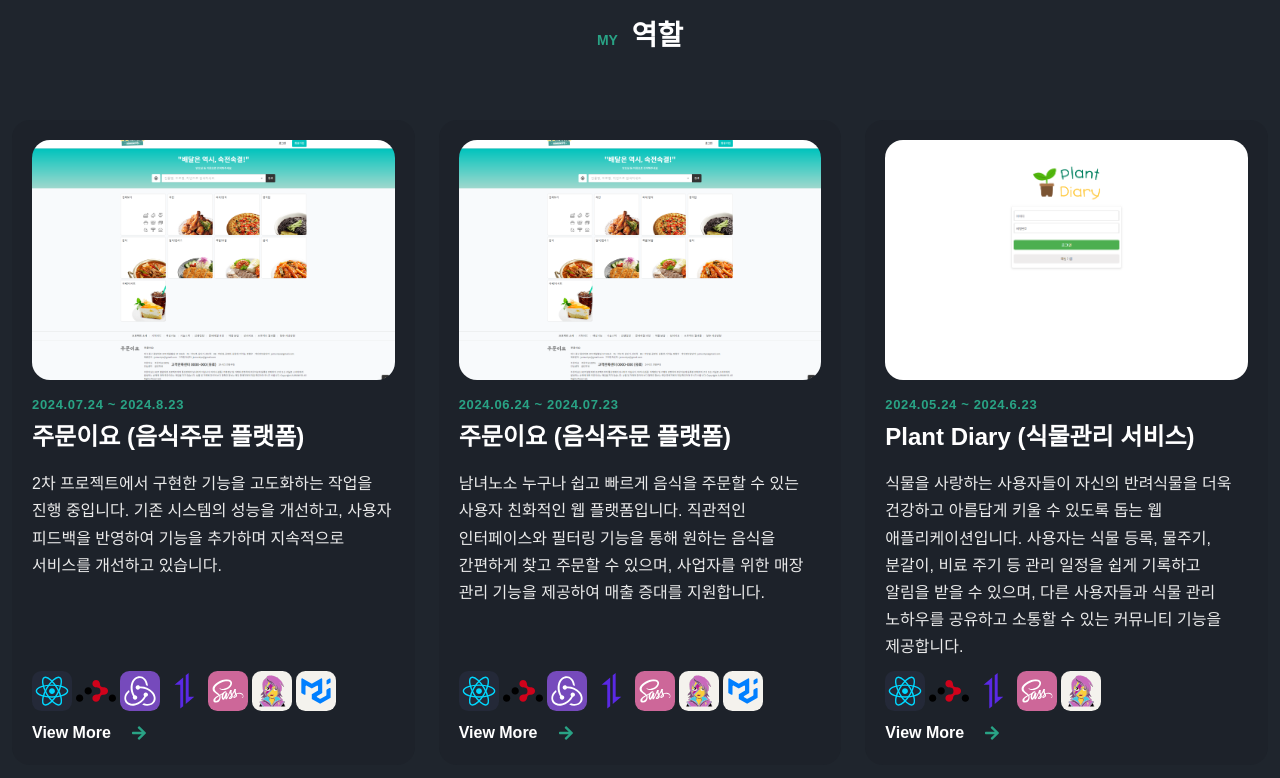
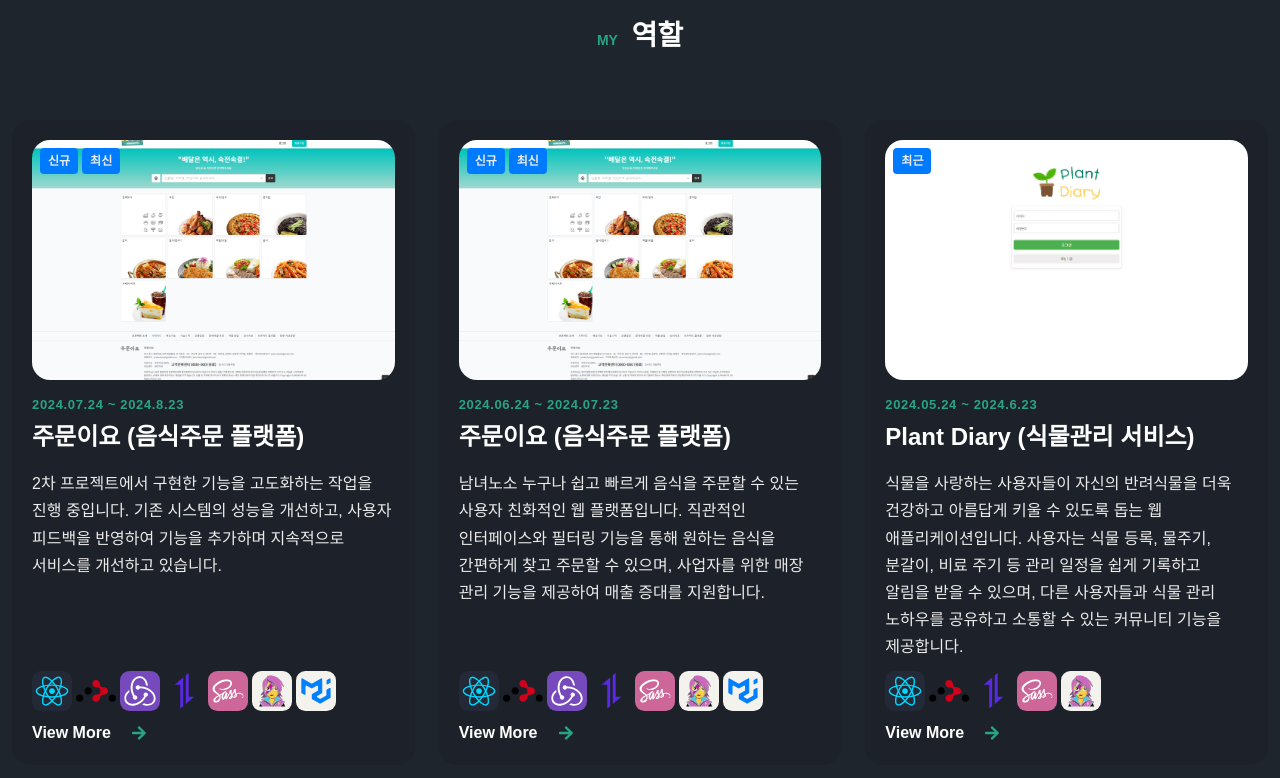
Before and after one commit to miss-gif/portfolio-final, a React (Vite) app: page / in a window 1280 px wide. Shown: the part 2916-3694 px from the top of the page. Built offline with nearby package versions, Linux system fonts and the light colour scheme.

Commit message:
Add : 강조 태그 추가

```diff
--- a/src/components/project/index.tsx
+++ b/src/components/project/index.tsx
@@ -8,6 +8,7 @@ import "./project.scss";
 // 타입 정의
 interface ProjectItem {
   id: number;
+  tag: string[];
   img: string[];
   date: string;
   title: string;
@@ -66,6 +67,13 @@ const Project: React.FC = () => {
                       alt={item.title}
                       className="project__img"
                     />
+                    <ul className="project__tags">
+                      {item.tag.map((tag, index) => (
+                        <li key={index} className="project__tag">
+                          {tag}
+                        </li>
+                      ))}
+                    </ul>
                   </div>
                   <span className="project__category text-cs">{item.date}</span>
                   <h3 className="project__title">{item.title}</h3>
--- a/src/components/project/project.scss
+++ b/src/components/project/project.scss
@@ -32,6 +32,7 @@
 /* ltems */
 .project {
   &__img-wrapper {
+    position: relative;
     border-radius: 18px;
     overflow: hidden;
   }
@@ -77,3 +78,21 @@
     width: 40px;
   }
 }
+
+.project__tags {
+  position: absolute;
+  display: flex;
+  gap: 4px;
+  top: 0;
+  left: 0;
+  z-index: 1;
+  padding: 8px;
+}
+
+.project__tag {
+  font-size: 0.75rem;
+  padding: 0.25rem 0.5rem;
+  border-radius: 4px;
+  font-weight: 700;
+  background-color: #007bff;
+}
--- a/src/components/project/project.ts
+++ b/src/components/project/project.ts
@@ -17,6 +17,7 @@ import team2_7 from "../../assets/team2/7.png";
 // 객체 타입 정의
 interface Project {
   id: number;
+  tag: string[];
   img: string[];
   date: string;
   title: string;
@@ -32,6 +33,7 @@ interface Project {
 export const project: Project[] = [
   {
     id: 1,
+    tag: ["신규", "최신"],
     img: [team2_1, team2_2, team2_3, team2_4, team2_5, team2_6, team2_7],
     date: "2024.07.24 ~ 2024.8.23",
     title: "주문이요 (음식주문 플랫폼)",
@@ -72,6 +74,7 @@ export const project: Project[] = [
   },
   {
     id: 2,
+    tag: ["신규", "최신"],
     img: [team2_1, team2_2, team2_3, team2_4, team2_5, team2_6, team2_7],
     date: "2024.06.24 ~ 2024.07.23",
     title: "주문이요 (음식주문 플랫폼)",
@@ -116,6 +119,7 @@ export const project: Project[] = [
   },
   {
     id: 3,
+    tag: ["최근"],
     img: [team1],
     date: "2024.05.24 ~ 2024.6.23",
     title: "Plant Diary (식물관리 서비스)",
```
